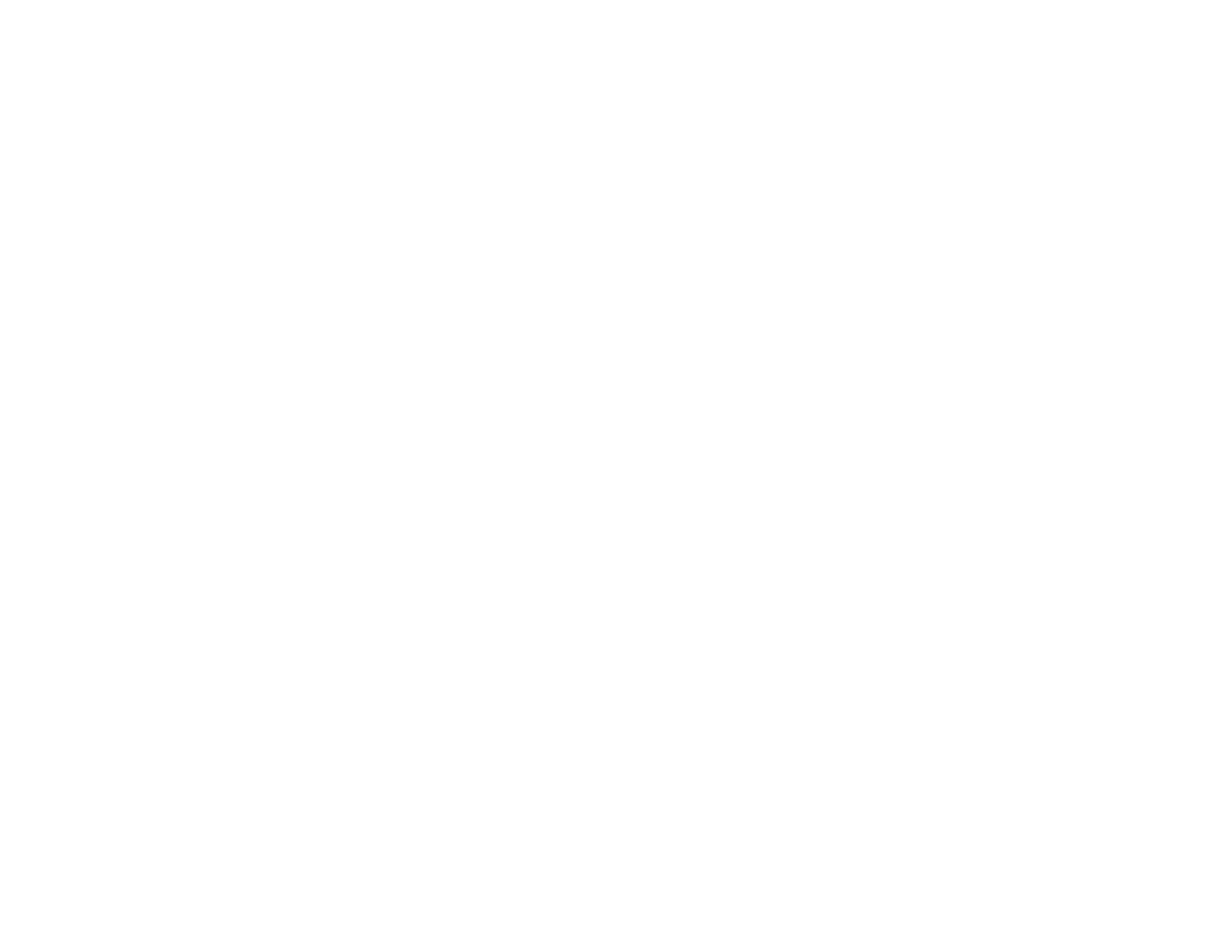
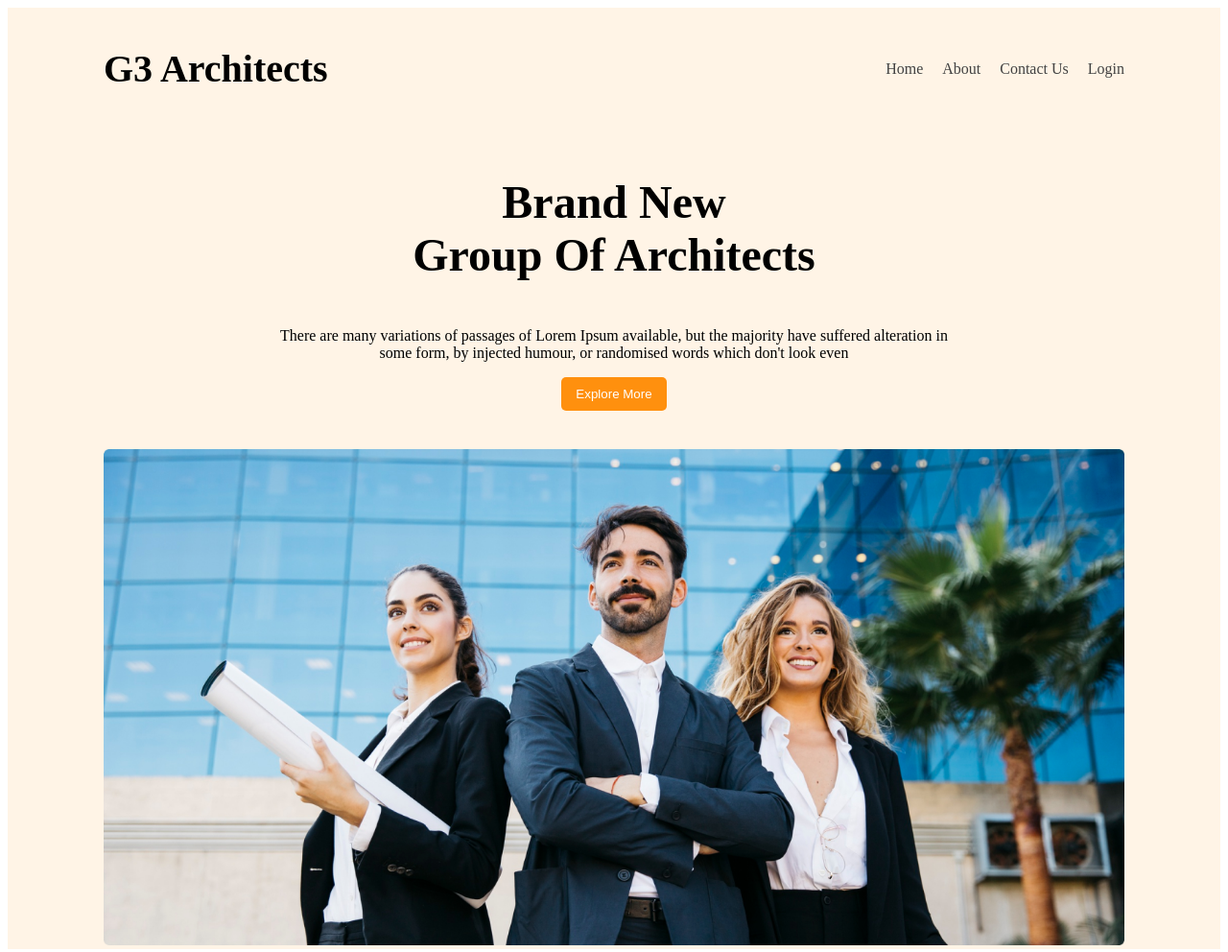
Before and after one commit to habibullah22/architect-website, a plain HTML site: page index.html in a window 1280 px wide. Shown: the whole page at 96% size. Before the commit the page ends 800 px from the top, so only its background shows below. Drawn offline with Linux system fonts and the light colour scheme.

Commit message:
adeded navbar and banner section

```diff
--- a/css/style.css
+++ b/css/style.css
@@ -0,0 +1,61 @@
+@import url("https://fonts.googleapis.com/css2?family=Work+Sans:ital,wght@0,100..900;1,100..900&display=swap");
+
+.work-sans {
+  font-family: "Work Sans", sans-serif;
+  font-optical-sizing: auto;
+  font-style: normal;
+}
+
+.bg-gray {
+  background-color: rgba(255, 144, 14, 0.1);
+}
+.navbar-banner-container {
+  max-width: 1920px;
+
+  margin: 0 100px;
+}
+.nav {
+  display: flex;
+  align-items: center;
+  justify-content: space-between;
+}
+.brand-name{
+    font-weight: 700;
+    font-size: 2.5rem;
+}
+.nav ul {
+  list-style: none;
+  display: flex;
+  gap: 20px;
+}
+
+.nav ul a {
+  text-decoration: none;
+  color: #424242;
+}
+
+.banner-content{
+    max-width: 862px;
+    margin: 0 auto;
+    text-align: center;
+}
+.brand-title{
+    font-weight: 700;
+    font-size: 3em;
+}
+.brand-btn{
+    padding: 10px 15px;
+    border-radius: 5px;
+    background-color: #FF900E;
+    color: white;
+    border: none;
+}
+.brand-btn:hover{
+    background: #d14a0c;
+}
+.img{
+    margin-top: 40px;
+}
+.img img{
+    width: 100%;
+}
--- a/index.html
+++ b/index.html
@@ -6,5 +6,43 @@
     <title>G3 Architect Website</title>
     <link rel="stylesheet" href="css/style.css" />
   </head>
-  <body></body>
+  <body class="worl-sans">
+    <header class="bg-gray">
+      <div class="navbar-banner-container">
+        <div class="navbar">
+          <div class="nav">
+            <h3 class="brand-name">G3 Architects</h3>
+            <ul>
+              <li><a href="">Home</a></li>
+              <li><a href="">About</a></li>
+              <li><a href="">Contact Us</a></li>
+              <li><a href="">Login</a></li>
+            </ul>
+          </div>
+        </div>
+        <div class="banner-conatiner">
+          <div class="banner">
+            <div class="banner-content">
+              <h3 class="brand-title">
+                Brand New <br />
+                Group Of Architects
+              </h3>
+              <p>
+                There are many variations of passages of Lorem Ipsum available,
+                but the majority have suffered alteration in <br />
+                some form, by injected humour, or randomised words which don't
+                look even
+              </p>
+              <button class="brand-btn">Explore More</button>
+            </div>
+            <div class="img">
+              <img src="./images/banner.png" alt="" />
+            </div>
+          </div>
+        </div>
+      </div>
+    </header>
+    <main></main>
+    <footer></footer>
+  </body>
 </html>
```
